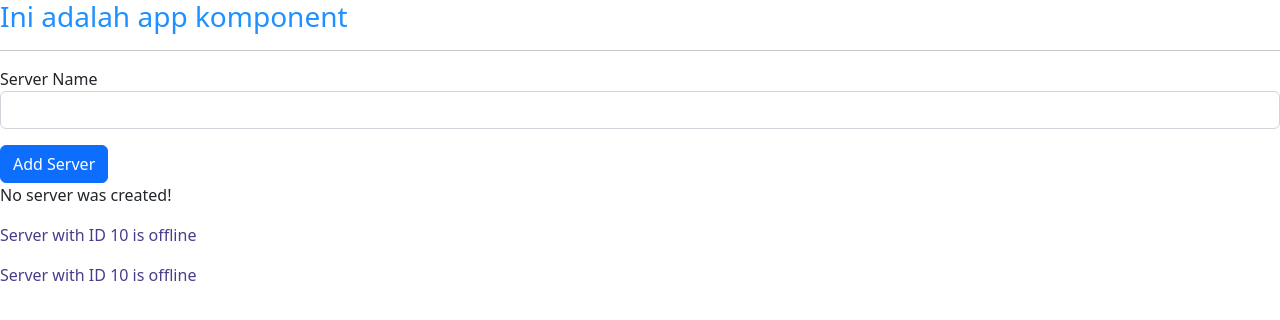
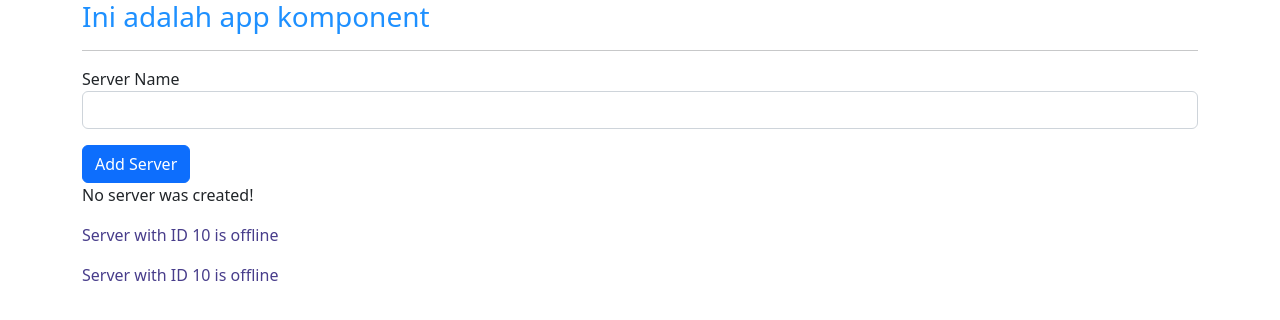
Before and after one commit to Harun1804/belajar-angular, an Angular app: page / in a window 1280 px wide. Shown: the top 320 px of the page. Built offline with nearby package versions, Linux system fonts and the light colour scheme.

Commit message:
Combine all forms of data binding

```diff
--- a/src/app/app.component.html
+++ b/src/app/app.component.html
@@ -1,3 +1,5 @@
-<h3>Ini adalah app komponent</h3>
-<hr>
-<app-servers></app-servers>
+<div class="container">
+  <h3>Ini adalah app komponent</h3>
+  <hr>
+  <app-servers></app-servers>
+</div>
--- a/src/app/servers/servers.component.html
+++ b/src/app/servers/servers.component.html
@@ -1,7 +1,7 @@
 <label>Server Name</label>
 <!--<input type="text" class="form-control mb-3" (input)="onUpdateServer($event)">-->
 <input type="text" class="form-control mb-3" [(ngModel)]="serverName">
-<p>{{serverName}}</p>
+<!--<p>{{serverName}}</p>-->
 <button class="btn btn-primary" [disabled]="!allowNewServer" (click)="onCreateServer()">Add Server</button>
 <!--<p [innerText]="allowNewServer"></p>-->
 <p>{{ serverCreationStatus }}</p>
--- a/src/app/servers/servers.component.ts
+++ b/src/app/servers/servers.component.ts
@@ -20,7 +20,7 @@ export class ServersComponent implements OnInit {
   }
 
   onCreateServer(){
-   this.serverCreationStatus = 'Server was created!';
+   this.serverCreationStatus = `Server was created! Name is ${this.serverName}`;
   }
 
   onUpdateServer(event){
```
